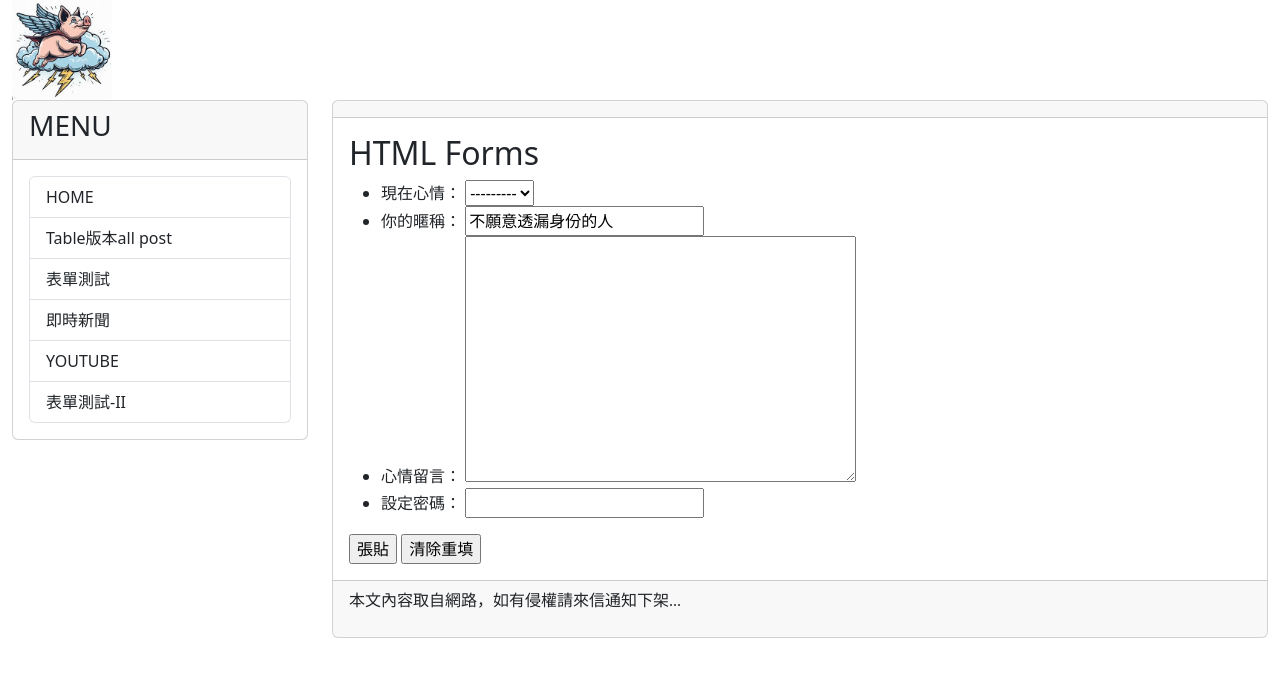
After one commit to weiyuchen0820/mblog0927, a Django app: page /post2db/ in a window 1280 px wide. The commit adds this page. Shown: the top 677 px of the page. Run offline with Django 4.2, Linux system fonts and the light colour scheme; data comes from the database, SQL or seed files in the repository; both versions use the stored data as it was after the commit.

Commit message:
新增model form

```diff
--- a/mblog0927/urls.py
+++ b/mblog0927/urls.py
@@ -32,5 +32,6 @@ urlpatterns = [
     path('post/new', mv.new_post, name="post-new"),
     path('test/', testv.index, name="test-new"),
     path('test/delpost/<int:pid>/', testv.delpost),
-    path('test/contact', testv.contact)
+    path('test/contact', testv.contact),
+    path('post2db/', testv.post2db)
 ]
--- a/mytest/forms.py
+++ b/mytest/forms.py
@@ -1,4 +1,5 @@
 from django import forms
+from mytest import models
 
 class ContactForm(forms.Form):
     CITY = [
@@ -14,3 +15,15 @@ class ContactForm(forms.Form):
     user_school = forms.BooleanField(label='是否在學', required=False)
     user_email = forms.EmailField(label='電子郵件')
     user_message = forms.CharField(label='您的意見', widget=forms.Textarea)
+
+class PostForm(forms.ModelForm):
+    class Meta:
+        model = models.Post
+        fields = ['mood', 'nickname', 'message', 'del_pass']
+
+    def __init__(self, *args, **kwargs):
+        super(PostForm, self).__init__(*args, **kwargs)
+        self.fields['mood'].label = '現在心情'
+        self.fields['nickname'].label = '你的暱稱'
+        self.fields['message'].label = '心情留言'
+        self.fields['del_pass'].label = '設定密碼'
--- /dev/null
+++ b/mytest/templates/myPost2DB.html
@@ -0,0 +1,23 @@
+{% extends "base2.html" %}
+{% block title %} 表單輸入-2 {% endblock title %}
+{% block headmessage %}
+{% endblock headmessage %}
+
+{% block content %}
+
+<h2>HTML Forms</h2>
+{% if message %}
+    <div class='alert alert-warning'>
+         {{ message }}
+    </div>
+{% endif %}
+<form action="" method="post">
+    {% csrf_token %}
+    <ul>
+  {{ form.as_ul }}
+    </ul>
+  <input type='submit' value='張貼'>
+  <input type='reset' value='清除重填'>
+</form>
+
+{% endblock content %}
--- a/mytest/templates/myform.html
+++ b/mytest/templates/myform.html
@@ -39,7 +39,7 @@
 <div class='row'>
   <div class='col-md-12'>
       <div class='card'>
-          <div class='card-header' align=center>
+          <div class='card-header' text-align=center>
           <h3>~~留言測試~~</h3>
       </div>
   </div>
@@ -50,7 +50,7 @@
       <div class='card'>
           <div class='card-header text-white bg-primary'>【{{ p.nickname }}】覺得{{ p.mood }}</div>
           <div class='card-body'>{{ p.message | linebreaks }}</div>
-          <div class='card-footer' align='right'>
+          <div class='card-footer' text-align='right'>
               <i><small>{{ p.pub_time }}</small></i>
               <i class="bi bi-trash"  onclick='go_delete({{p.id}})'></i>
           </div>
--- a/mytest/views.py
+++ b/mytest/views.py
@@ -1,6 +1,6 @@
 from django.shortcuts import render, redirect
 from mytest.models import Post, Mood
-from mytest.forms import ContactForm
+from mytest.forms import ContactForm, PostForm
 
 # Create your views here.
 def index(request):
@@ -47,3 +47,16 @@ def contact(request):
     else:
         message = "ERROR"
         return render(request, 'myContact.html', locals())
+
+def post2db(request):
+    if request.method == 'GET':
+        form = PostForm()
+        return render(request, 'myPost2DB.html', locals())
+    elif request.method == 'POST':
+        form = PostForm(request.POST)
+        if form.is_valid():
+            form.save()
+        return render(request, 'myPost2DB.html', locals())
+    else:
+        message = "ERROR"
+        return render(request, 'myPost2DB.html', locals())
```
Also changed, not shown: db.sqlite3.
